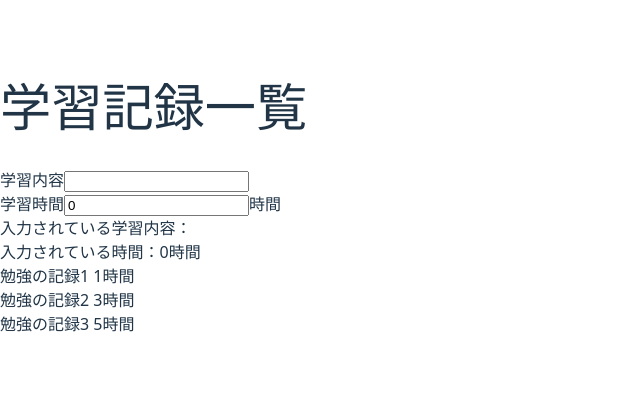
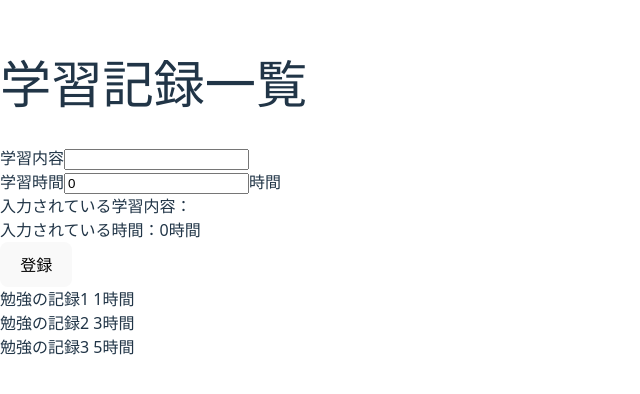
Before and after one commit to torimugi/react-stepup, a React (Vite) app: page / in a window 1280 px wide. Shown: the part 210-604 px from the top of the page, without its empty margins (0-640 px from the left). Built offline with nearby package versions, Linux system fonts and the light colour scheme.

Commit message:
課題1（登録ボタンをみることができる）

```diff
--- a/src/App.tsx
+++ b/src/App.tsx
@@ -29,6 +29,7 @@ const handleChangeTime = (e: React.ChangeEvent<HTMLInputElement>) => {
  <div>学習時間<input type="number" value={studyTime} onChange= {handleChangeTime}/>時間</div>
  <div>入力されている学習内容：{studyText}</div>
  <div>入力されている時間：{studyTime}時間</div>
+ <button>登録</button>
   </div>
 
 {recordsrecords.map((record) => {
```
